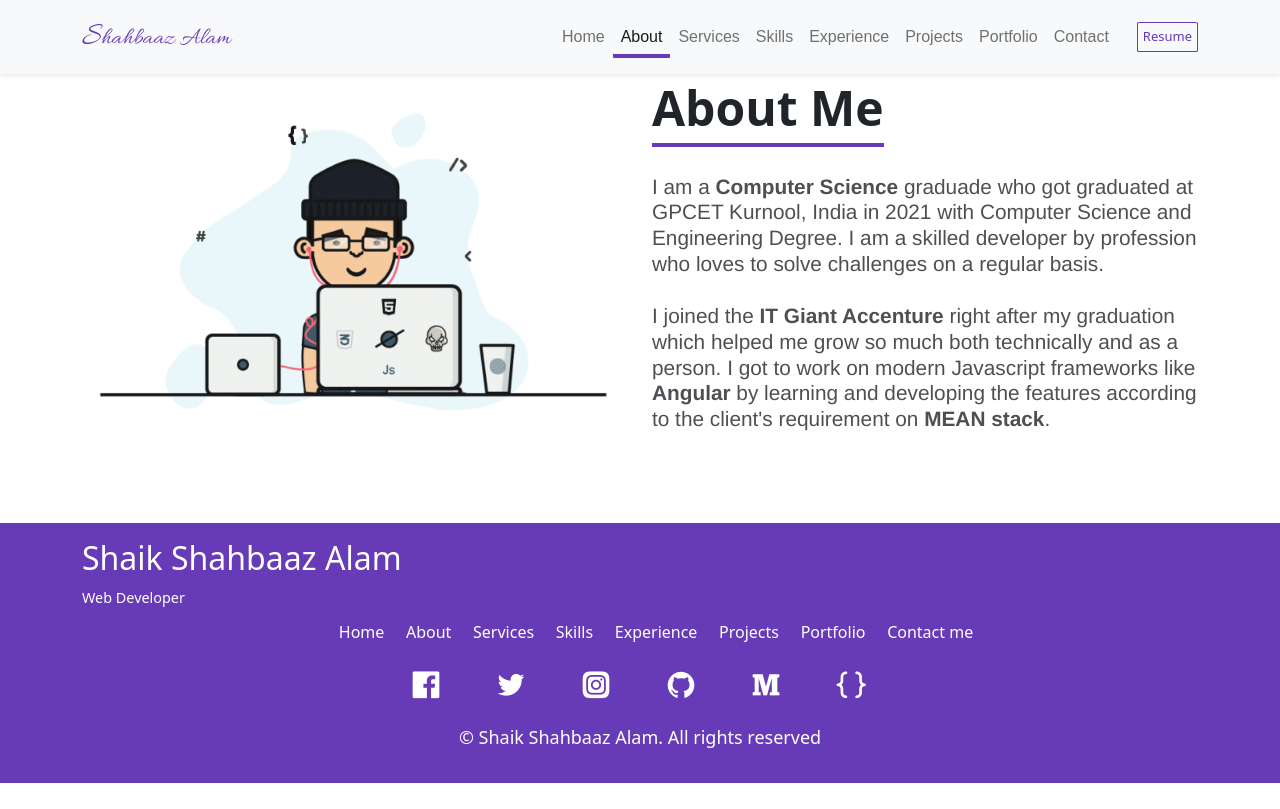
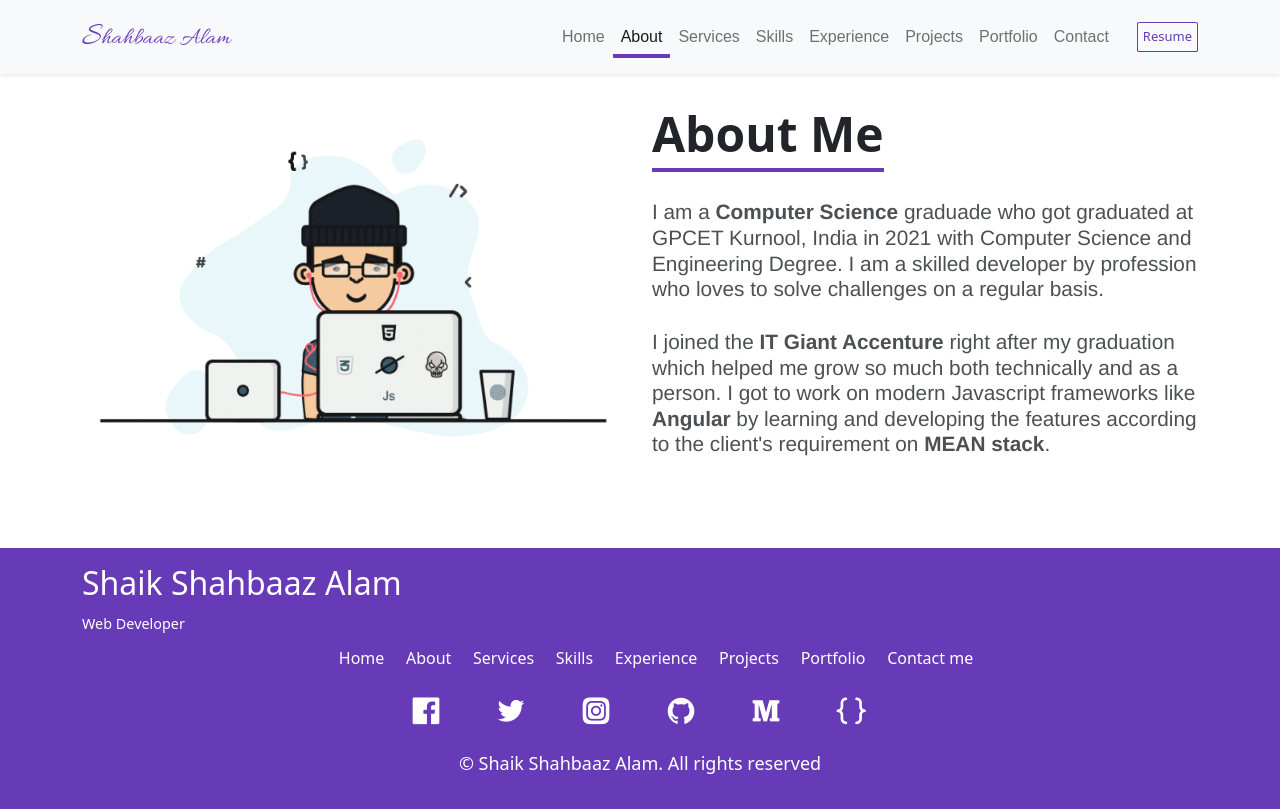
Before and after one commit to ShahbaazX786/angular-portfolio, an Angular app in the folder p2022/: page /about in a window 1280 px wide. Built offline with nearby package versions, Linux system fonts and the light colour scheme.

Commit message:
CL:1.24- Fixed some space issues where website is appearing to be more empty when given more padding but cluttered when given less padding.

```diff
--- a/p2022/src/app/about/about.component.css
+++ b/p2022/src/app/about/about.component.css
@@ -6,6 +6,7 @@
 }
 
 .container{
+  padding-top: 2%;
   margin-bottom: 5%;
 }
 
```
